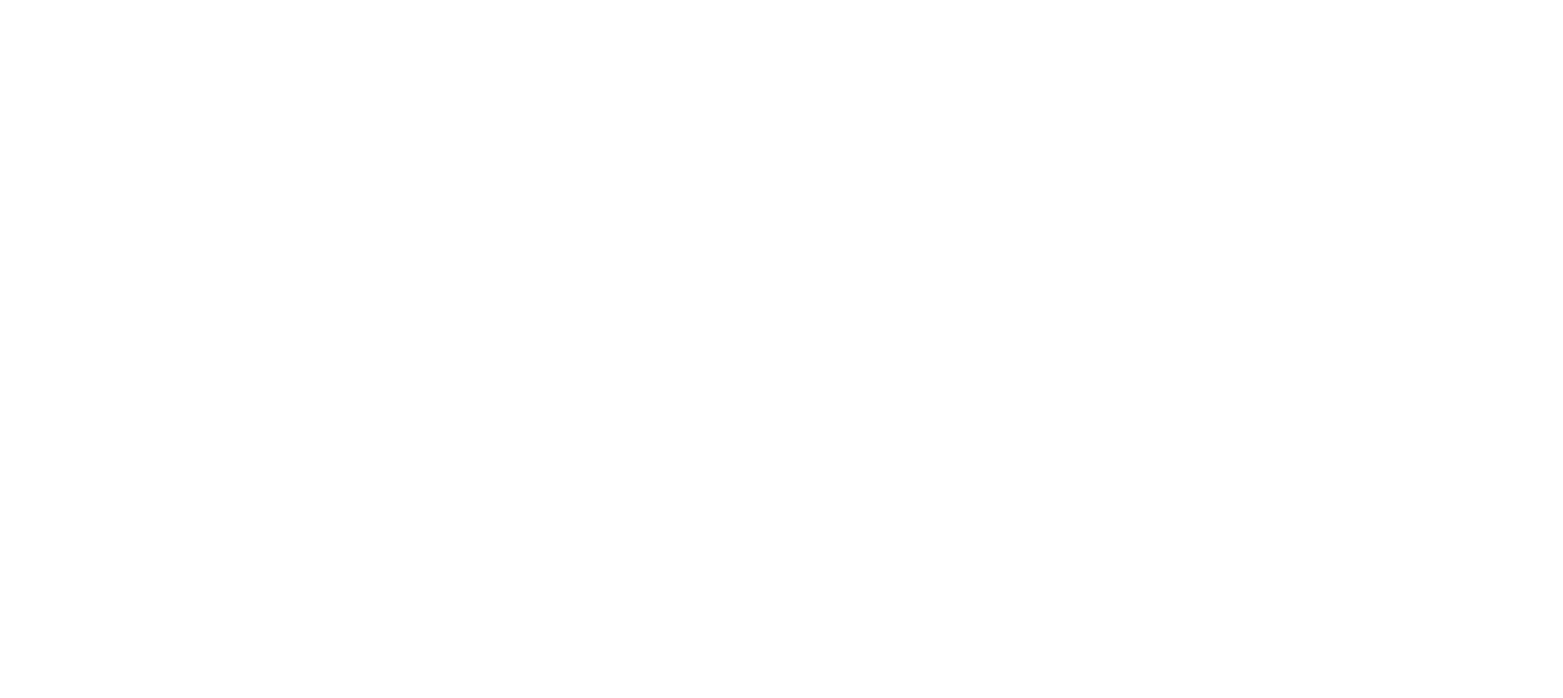
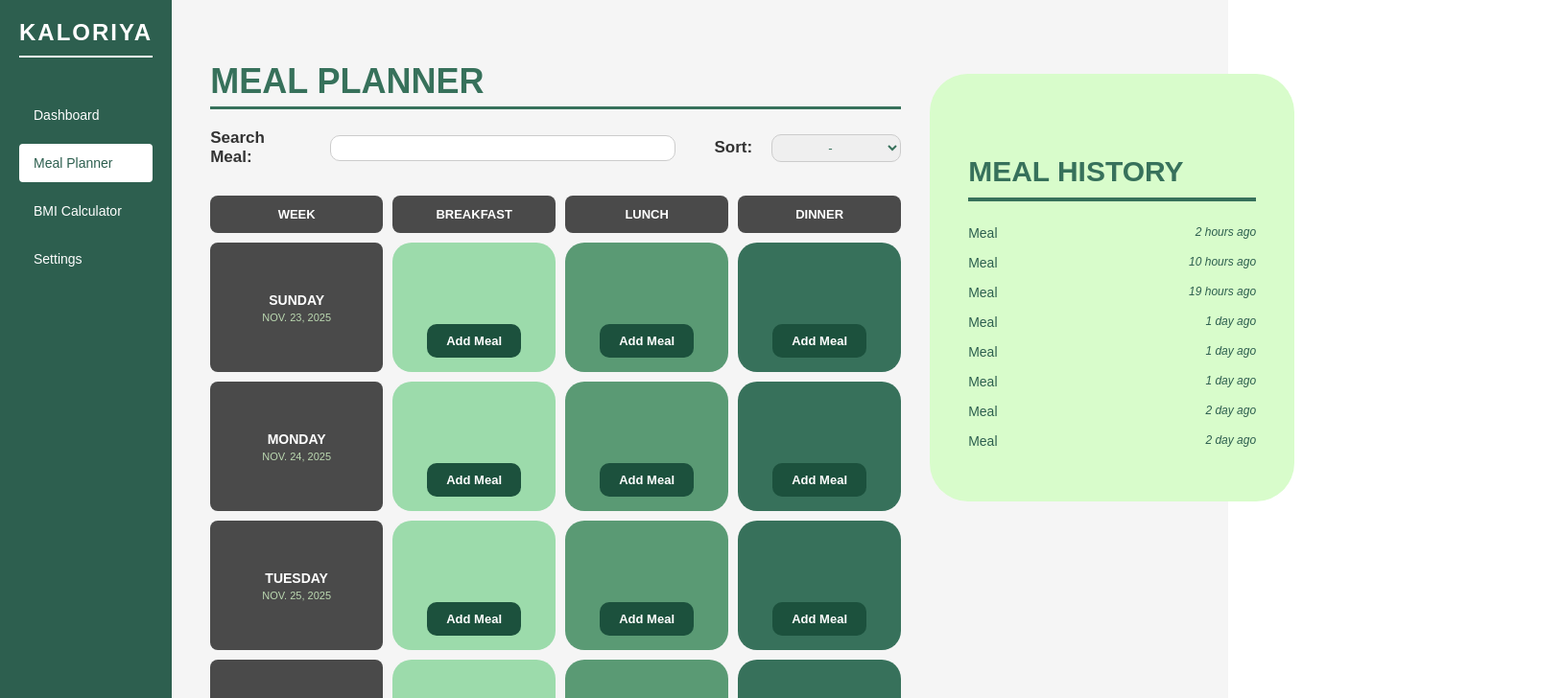
Before and after one commit to Teaz7/Kaloriya, a React (Create React App) app in the folder kaloriya-app/: page /mealplanner in a window 1280 px wide. Before the commit this address had no page. Shown: the top 728 px of the page at 96% size, 1629 px wide, since content can reach past the window. Built offline with nearby package versions, Linux system fonts and the light colour scheme.

Commit message:
mealplanner

```diff
--- a/kaloriya-app/src/App.js
+++ b/kaloriya-app/src/App.js
@@ -5,6 +5,7 @@
 import BMICalculator from './page/bmicalculator';
 import ApiTest from './page/apitest';
 import Login from './page/login';
+import MealPlanner from './page/mealplanner';
 
 export default function App() {
   return (
@@ -16,6 +17,7 @@
         <Route path="/bmi" element={<BMICalculator />} />
       </Route>
       <Route path="/apitest" element={<ApiTest />} />
+      <Route path="/mealplanner" element={<MealPlanner/>} />
     </Routes>
   );
 }
--- /dev/null
+++ b/kaloriya-app/src/page/mealplanner.js
@@ -0,0 +1,337 @@
+import React, { useState, useEffect } from "react";
+import DashboardLayout from "../layout/dashboardlayout";
+
+export default function MealPlanner() {
+  const [selectedNav, setSelectedNav] = useState('Meal Planner');
+
+  const days = [
+    { name: 'SUNDAY', date: 'NOV. 23, 2025' },
+    { name: 'MONDAY', date: 'NOV. 24, 2025' },
+    { name: 'TUESDAY', date: 'NOV. 25, 2025' },
+    { name: 'WEDNESDAY', date: 'NOV. 26, 2025' }
+  ];
+
+  const meals = ['BREAKFAST', 'LUNCH', 'DINNER'];
+
+  const mealHistory = [
+    { label: 'Meal', time: '2 hours ago' },
+    { label: 'Meal', time: '10 hours ago' },
+    { label: 'Meal', time: '19 hours ago' },
+    { label: 'Meal', time: '1 day ago' },
+    { label: 'Meal', time: '1 day ago' },
+    { label: 'Meal', time: '1 day ago' },
+    { label: 'Meal', time: '2 day ago' },
+    { label: 'Meal', time: '2 day ago' }
+  ];
+
+  const styles = {
+    container: {
+      display: 'flex',
+      minHeight: '100vh',
+      backgroundColor: '#f5f5f5',
+      fontFamily: 'Arial, sans-serif'
+    },
+    sidebar: {
+      width: '200px',
+      backgroundColor: '#2d5f4f',
+      color: 'white',
+      padding: '20px',
+      display: 'flex',
+      flexDirection: 'column'
+    },
+    logo: {
+      fontSize: '24px',
+      fontWeight: 'bold',
+      marginBottom: '10px',
+      letterSpacing: '2px'
+    },
+    logoUnderline: {
+      height: '2px',
+      backgroundColor: 'white',
+      marginBottom: '40px'
+    },
+    navItem: {
+      padding: '12px 15px',
+      marginBottom: '10px',
+      cursor: 'pointer',
+      borderRadius: '4px',
+      fontSize: '14px'
+    },
+    navItemActive: {
+      backgroundColor: 'white',
+      color: '#2d5f4f'
+    },
+    navItemInactive: {
+      backgroundColor: 'transparent'
+    },
+    logoutBtn: {
+      marginTop: 'auto',
+      padding: '12px',
+      backgroundColor: 'white',
+      color: '#2d5f4f',
+      border: 'none',
+      borderRadius: '25px',
+      cursor: 'pointer',
+      fontWeight: 'bold',
+      fontSize: '14px'
+    },
+    mainContent: {
+      flex: 1,
+      padding: '40px',
+      display: 'flex',
+      gap: '30px'
+    },
+    plannerSection: {
+      flex: 1
+    },
+    header: {
+      fontSize: '36px',
+      fontWeight: 'bold',
+      color: '#37715B',
+      marginBottom: '5px'
+    },
+    headerUnderline: {
+      height: '3px',
+      backgroundColor: '#37715B',
+      width: '720px',
+      marginBottom: '20px'
+    },
+    controls: {
+      display: 'flex',
+      gap: '20px',
+      marginBottom: '30px',
+      alignItems: 'center'
+    },
+    searchLabel: {
+      fontSize: '17px',
+      fontWeight: 'bold',
+      color: '#333'
+    },
+    searchInput: {
+      padding: '5px 55px',
+      border: '1px solid #ccc',
+      borderRadius: '10px',
+      width: '250px',
+      color: '#37715B'
+    },
+    sortLabel: {
+      fontSize: '17px',
+      fontWeight: 'bold',
+      color: '#333',
+      marginLeft: '20px'
+    },
+    sortSelect: {
+      padding: '5px 54px',
+      border: '1px solid #ccc',
+      borderRadius: '10px',
+      color: '#37715B'
+    },
+    tableHeader: {
+      display: 'grid',
+      gridTemplateColumns: '180px repeat(3, 170px)',
+      gap: '10px',
+      marginBottom: '10px'
+    },
+    headerCell: {
+      backgroundColor: '#4a4a4a',
+      color: 'white',
+      padding: '12px',
+      borderRadius: '8px',
+      textAlign: 'center',
+      fontSize: '13px',
+      fontWeight: 'bold'
+    },
+    tableBody: {
+      display: 'flex',
+      flexDirection: 'column',
+      gap: '10px'
+    },
+    dayRow: {
+      display: 'grid',
+      gridTemplateColumns: '180px repeat(3, 170px)',
+      gap: '10px'
+    },
+    dayCell: {
+      backgroundColor: '#4a4a4a',
+      color: 'white',
+      padding: '20px 15px',
+      borderRadius: '8px',
+      display: 'flex',
+      flexDirection: 'column',
+      justifyContent: 'center'
+    },
+    dayName: {
+      fontSize: '14px',
+      fontWeight: 'bold',
+      marginBottom: '4px',
+      textAlign: 'center'
+    },
+    dayDate: {
+      fontSize: '11px',
+      opacity: 0.8,
+      textAlign: 'center',
+      color: '#D8FCCB'
+    },
+    mealCell: {
+      padding: '20px',
+      borderRadius: '20px',
+      display: 'flex',
+      alignItems: 'flex-end',
+      justifyContent: 'center',
+      paddingBottom: '15px',
+      minHeight: '100px'
+    },
+    addButton: {
+      padding: '10px 20px',
+      backgroundColor: '#1C513D',
+      color: 'white',
+      border: 'none',
+      borderRadius: '10px',
+      cursor: 'pointer',
+      fontWeight: 'bold',
+      fontSize: '13px'
+    },
+    historySection: {
+      width: '300px',
+      backgroundColor: '#D8FCCB',
+      borderRadius: '40px',
+      padding: '40px',
+      paddingTop: '85px',
+      height: 'fit-content',
+      marginRight: '240px',
+      marginTop: '37px'
+    },
+    historyHeader: {
+      fontSize: '30px',
+      fontWeight: 'bold',
+      color: '#37715B',
+      marginBottom: '10px'
+    },
+    historyUnderline: {
+      height: '2px',
+      padding: '1px',
+      backgroundColor: '#37715B',
+      marginBottom: '25px'
+    },
+    historyItem: {
+      display: 'flex',
+      justifyContent: 'space-between',
+      marginBottom: '15px',
+      fontSize: '14px',
+      color: '#2d5f4f'
+    }
+  };
+
+  const getMealColor = (mealIndex) => {
+    const colors = ['#9CDBAB', '#5A9A74', '#37715B'];
+    return colors[mealIndex];
+  };
+
+  return (
+    <div style={styles.container}>
+      <div style={styles.sidebar}>
+        <div style={styles.logo}>KALORIYA</div>
+        <div style={styles.logoUnderline}></div>
+
+        <div
+          style={{
+            ...styles.navItem,
+            ...(selectedNav === 'Dashboard' ? styles.navItemActive : styles.navItemInactive)
+          }}
+          onClick={() => setSelectedNav('Dashboard')}
+        >
+          Dashboard
+        </div>
+
+        <div
+          style={{
+            ...styles.navItem,
+            ...(selectedNav === 'Meal Planner' ? styles.navItemActive : styles.navItemInactive)
+          }}
+          onClick={() => setSelectedNav('Meal Planner')}
+        >
+          Meal Planner
+        </div>
+
+        <div
+          style={{
+            ...styles.navItem,
+            ...(selectedNav === 'BMI Calculator' ? styles.navItemActive : styles.navItemInactive)
+          }}
+          onClick={() => setSelectedNav('BMI Calculator')}
+        >
+          BMI Calculator
+        </div>
+
+        <div
+          style={{
+            ...styles.navItem,
+            ...(selectedNav === 'Settings' ? styles.navItemActive : styles.navItemInactive)
+          }}
+          onClick={() => setSelectedNav('Settings')}
+        >
+          Settings
+        </div>
+
+        <button style={styles.logoutBtn}>LOG OUT</button>
+      </div>
+
+      <div style={styles.mainContent}>
+        <div style={styles.plannerSection}>
+          <h1 style={styles.header}>MEAL PLANNER</h1>
+          <div style={styles.headerUnderline}></div>
+
+          <div style={styles.controls}>
+            <span style={styles.searchLabel}>Search Meal:</span>
+            <input type="text" style={styles.searchInput} />
+            <span style={styles.sortLabel}>Sort:</span>
+            <select style={styles.sortSelect}>
+              <option>-</option>
+            </select>
+          </div>
+
+          <div style={styles.tableHeader}>
+            <div style={styles.headerCell}>WEEK</div>
+            {meals.map((meal, idx) => (
+              <div key={idx} style={styles.headerCell}>{meal}</div>
+            ))}
+          </div>
+
+          <div style={styles.tableBody}>
+            {days.map((day, dayIdx) => (
+              <div key={dayIdx} style={styles.dayRow}>
+                <div style={styles.dayCell}>
+                  <div style={styles.dayName}>{day.name}</div>
+                  <div style={styles.dayDate}>{day.date}</div>
+                </div>
+                {meals.map((meal, mealIdx) => (
+                  <div
+                    key={mealIdx}
+                    style={{
+                      ...styles.mealCell,
+                      backgroundColor: getMealColor(mealIdx)
+                    }}
+                  >
+                    <button style={styles.addButton}>Add Meal</button>
+                  </div>
+                ))}
+              </div>
+            ))}
+          </div>
+        </div>
+
+        <div style={styles.historySection}>
+          <div style={styles.historyHeader}>MEAL HISTORY</div>
+          <div style={styles.historyUnderline}></div>
+
+          {mealHistory.map((item, idx) => (
+            <div key={idx} style={styles.historyItem}>
+              <span>{item.label}</span>
+              <span style={{ fontStyle: 'italic', fontSize: '12px' }}>{item.time}</span>
+            </div>
+          ))}
+        </div>
+      </div>
+    </div>
+  );
+}
```
